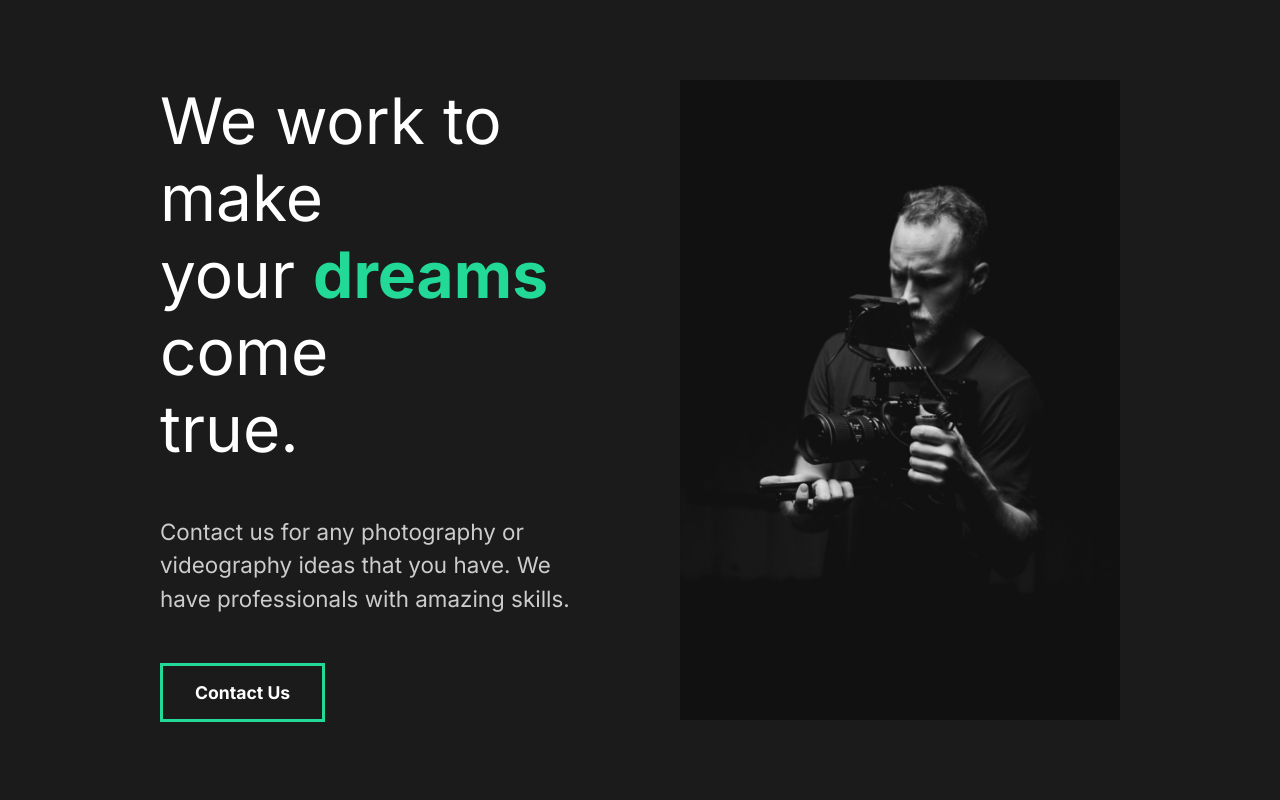
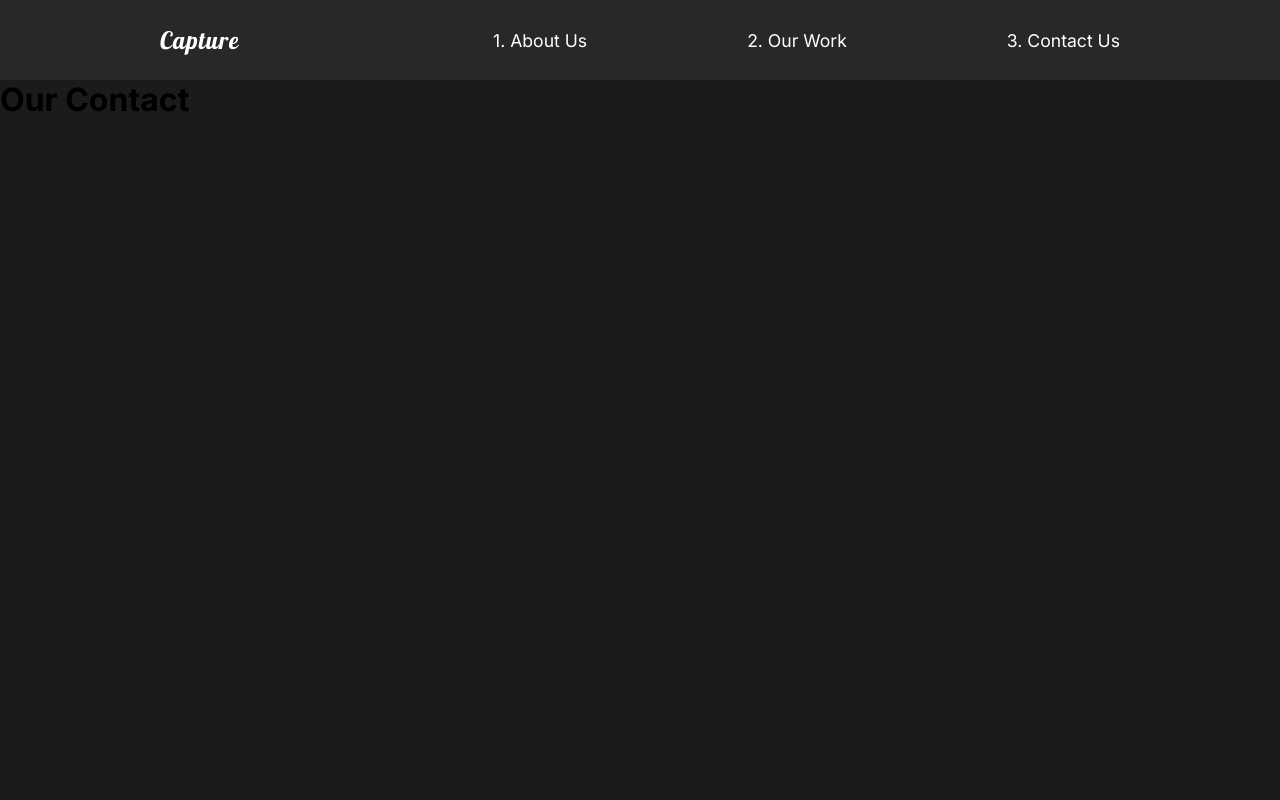
Before and after one commit to JulianSegunderaBass/capture, a React (Create React App) app: page /contact in a window 1280 px wide. Shown: the top 800 px of the page. Built offline with nearby package versions, Linux system fonts and the light colour scheme.

Commit message:
Creates and styles Nav + sets up React Router

```diff
--- a/src/App.js
+++ b/src/App.js
@@ -5,12 +5,32 @@
 import GlobalStyle from './components/GlobalStyle';
 // Importing Pages
 import AboutUs from './pages/AboutUs';
+import ContactUs from './pages/ContactUs';
+import OurWork from './pages/OurWork';
+// Importing Nav
+import Nav from './components/Nav';
+// Additional Router Imports
+import { Switch, Route } from 'react-router-dom';
 
 function App() {
     return (
+        // React Router is not very specific with paths.
+        // Use Switch Component.
+        // Note: The Navbar stays constant on all paths
         <div className="App">
             <GlobalStyle />
-            <AboutUs />
+            <Nav />
+            <Switch>
+                <Route path="/" exact>
+                    <AboutUs />
+                </Route>
+                <Route path="/work">
+                    <OurWork />
+                </Route>
+                <Route path="/contact">
+                    <ContactUs />
+                </Route>
+            </Switch>
         </div>
     );
 }
--- /dev/null
+++ b/src/components/Nav.js
@@ -0,0 +1,54 @@
+// Navigation Section
+
+import React from 'react';
+// Styling Import
+import styled from 'styled-components';
+// Link Import to replace a tags
+import { Link } from 'react-router-dom';
+
+const Nav = () => {
+    return (
+        <StyledNav>
+            <h1><Link to="/" id="logo">Capture</Link></h1>
+            <ul>
+                <li><Link to="/">1. About Us</Link></li>
+                <li><Link to="/work">2. Our Work</Link></li>
+                <li><Link to="/contact">3. Contact Us</Link></li>
+            </ul>
+        </StyledNav>
+    )
+}
+
+// Styled Component
+
+// Note: StyledNav is used because "Nav" would conflict with component name
+const StyledNav = styled.nav`
+    min-height: 10vh;
+    display: flex;
+    margin: auto;
+    justify-content: space-between;
+    align-items: center;
+    padding: 1rem 10rem;
+    background: #282828;
+    a {
+        color: white;
+        text-decoration: none;
+    }
+    ul {
+        display: flex;
+        list-style: none;
+    }
+    #logo {
+        font-size: 1.5rem;
+        font-family: 'Lobster', cursive;
+        font-weight: lighter;
+        letter-spacing: 1px;
+    }
+    li {
+       padding-left: 10rem;
+       /* For line animations */
+       position: relative;
+    }
+`;
+
+export default Nav;
--- a/src/index.js
+++ b/src/index.js
@@ -2,12 +2,17 @@
 import ReactDOM from 'react-dom';
 import App from './App';
 import reportWebVitals from './reportWebVitals';
+// Importing React Router Dom
+import { BrowserRouter } from 'react-router-dom';
 
 ReactDOM.render(
-  <React.StrictMode>
-    <App />
-  </React.StrictMode>,
-  document.getElementById('root')
+    <React.StrictMode>
+    {/* Browser Router enables react router navigation */}
+        <BrowserRouter>
+            <App />
+        </BrowserRouter>
+    </React.StrictMode>,
+    document.getElementById('root')
 );
 
 // If you want to start measuring performance in your app, pass a function
--- /dev/null
+++ b/src/pages/ContactUs.js
@@ -0,0 +1,13 @@
+// The Contact Us page
+
+import React from 'react';
+
+const ContactUs = () => {
+    return (
+        <div>
+            <h1>Our Contact</h1>
+        </div>
+    )
+}
+
+export default ContactUs;
--- /dev/null
+++ b/src/pages/OurWork.js
@@ -0,0 +1,13 @@
+// The "Our Work" page
+
+import React from 'react';
+
+const OurWork = () => {
+    return (
+        <div>
+            <h1>Our Work</h1>
+        </div>
+    )
+}
+
+export default OurWork;
```
Also changed, not shown: 1 other file (tests, documents, lock files or other folders).
